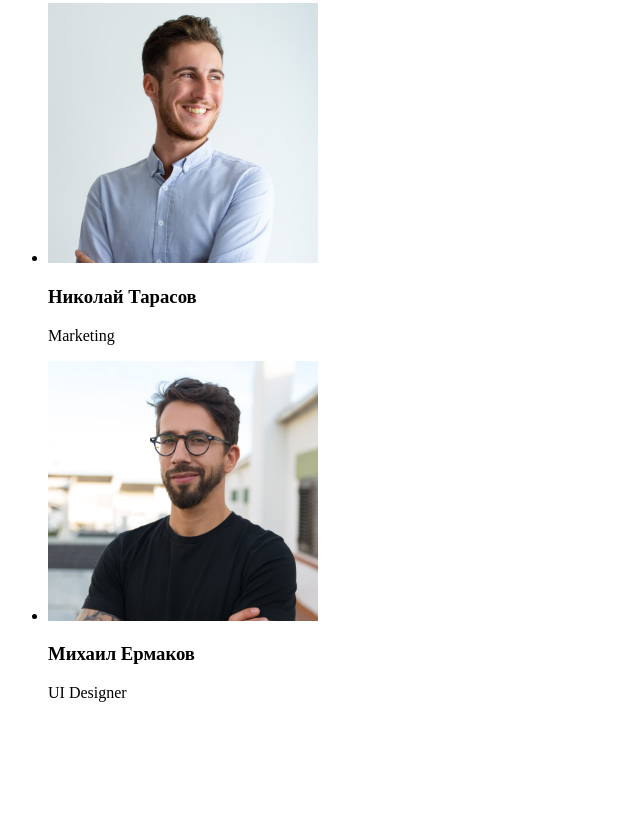
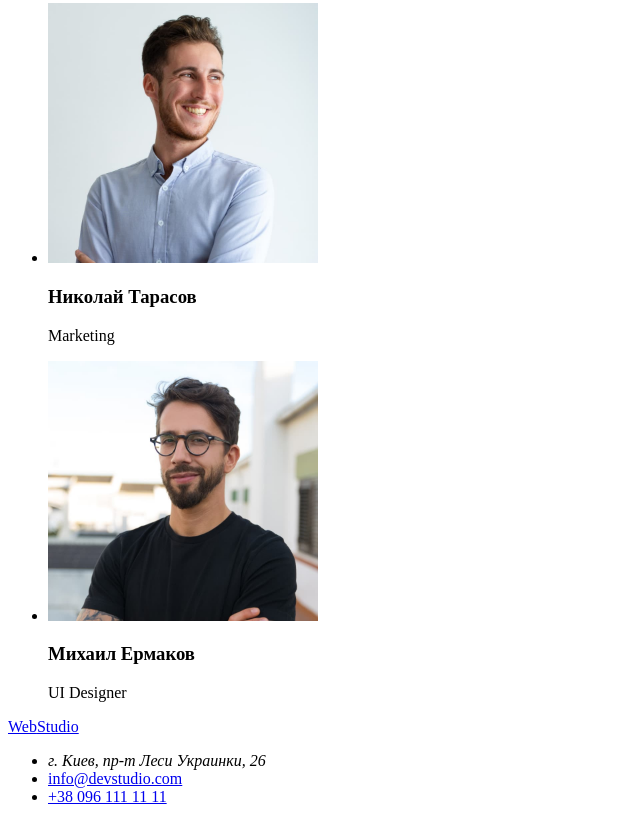
Before and after one commit to Ronskyi-O/goit-markup-hw-01, a plain HTML site: page index.html in a window 1280 px wide. Shown: the part 2285-3107 px from the top of the page, without its empty margins (0-640 px from the left). Before the commit the page ends 3003 px from the top, so only its background shows below. Drawn offline with Linux system fonts and the light colour scheme.

Commit message:
Закончил работу над футером

```diff
--- a/index.html
+++ b/index.html
@@ -107,8 +107,12 @@
 
     <!-- Футер -->
     <footer>
-
+        <a href="./index.html" lang="en"><span>Web</span>Studio</a>
+        <ul>
+            <li><address>г. Киев, пр-т Леси Украинки, 26</address></li>
+            <li><a href="mailto:info@devstudio.com">info@devstudio.com</a></li>
+            <li><a href="tell:+380961111111">+38 096 111 11 11</a></li>
+        </ul>
     </footer>
-
 </body>
 </html>
```
